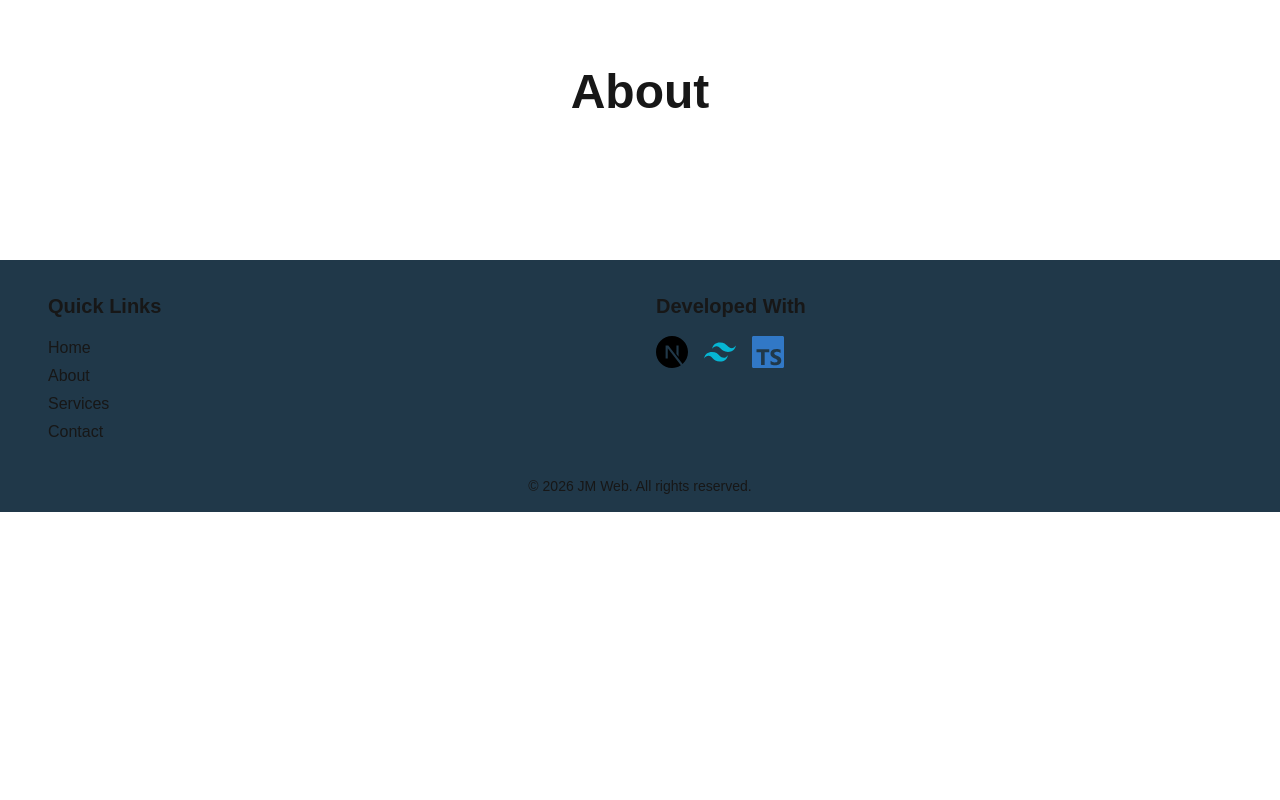
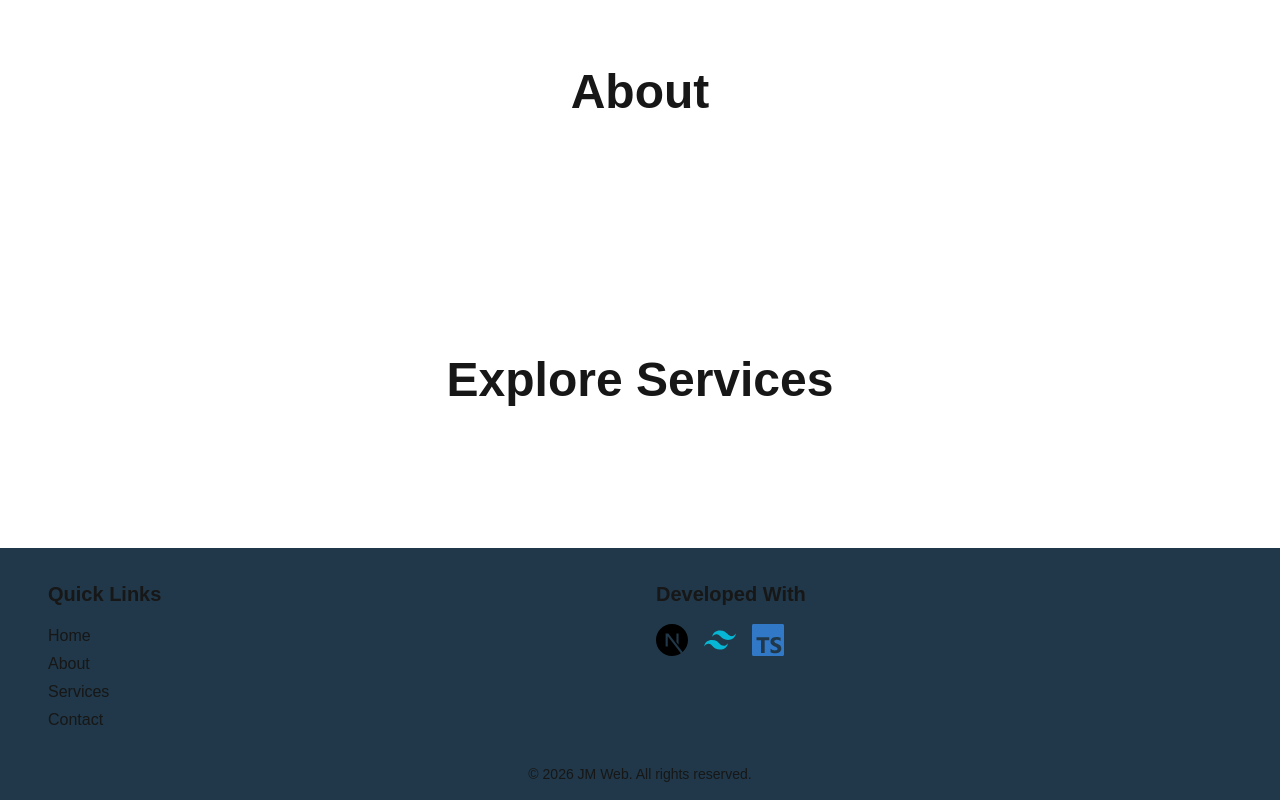
Before and after one commit to JackM510/Next.js-JMWEB, a Next.js app: page / in a window 1280 px wide. Shown: the part 828-1628 px from the top of the page. Before the commit the page ends 1340 px from the top, so only its background shows below. Built offline with nearby package versions, Linux system fonts and the light colour scheme.

Commit message:
Added the services section component to the project

```diff
--- /dev/null
+++ b/src/app/components/sections/ServicesSection.tsx
@@ -0,0 +1,9 @@
+import SectionHeading from "../ui/SectionHeading"
+
+export default function ServicesSection() {
+    return (
+        <div id="services" className="content-container">
+            <SectionHeading>Explore Services</SectionHeading>
+        </div>
+    );
+}
--- a/src/app/page.tsx
+++ b/src/app/page.tsx
@@ -1,11 +1,13 @@
 import HeroSection from "./components/sections/HeroSection";
 import AboutSection from "./components/sections/AboutSection";
+import ServicesSection from "./components/sections/ServicesSection";
 
 export default function Home() {
   return (
     <main>
       <HeroSection />
       <AboutSection/>
+      <ServicesSection/>
     </main>
   );
 }
```
